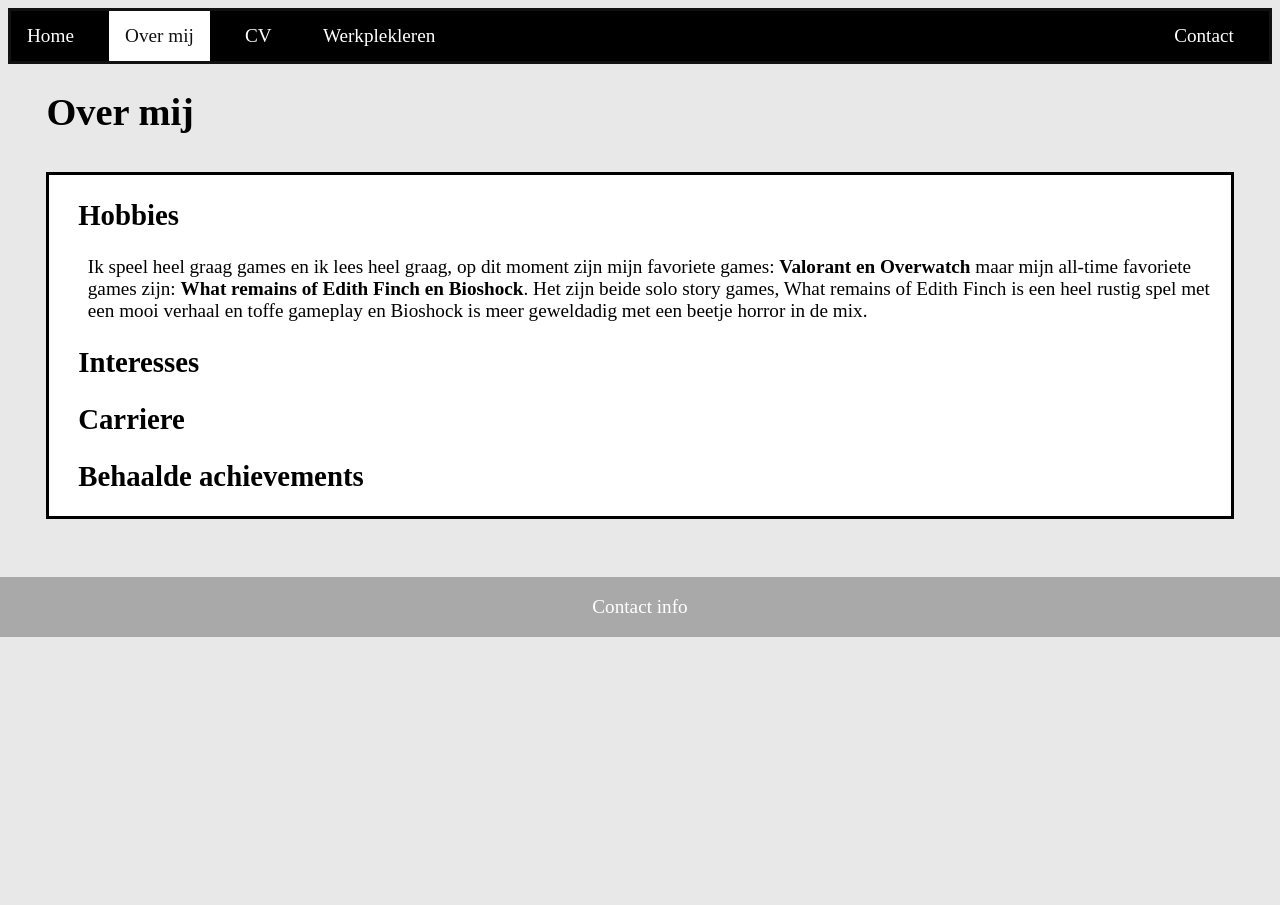
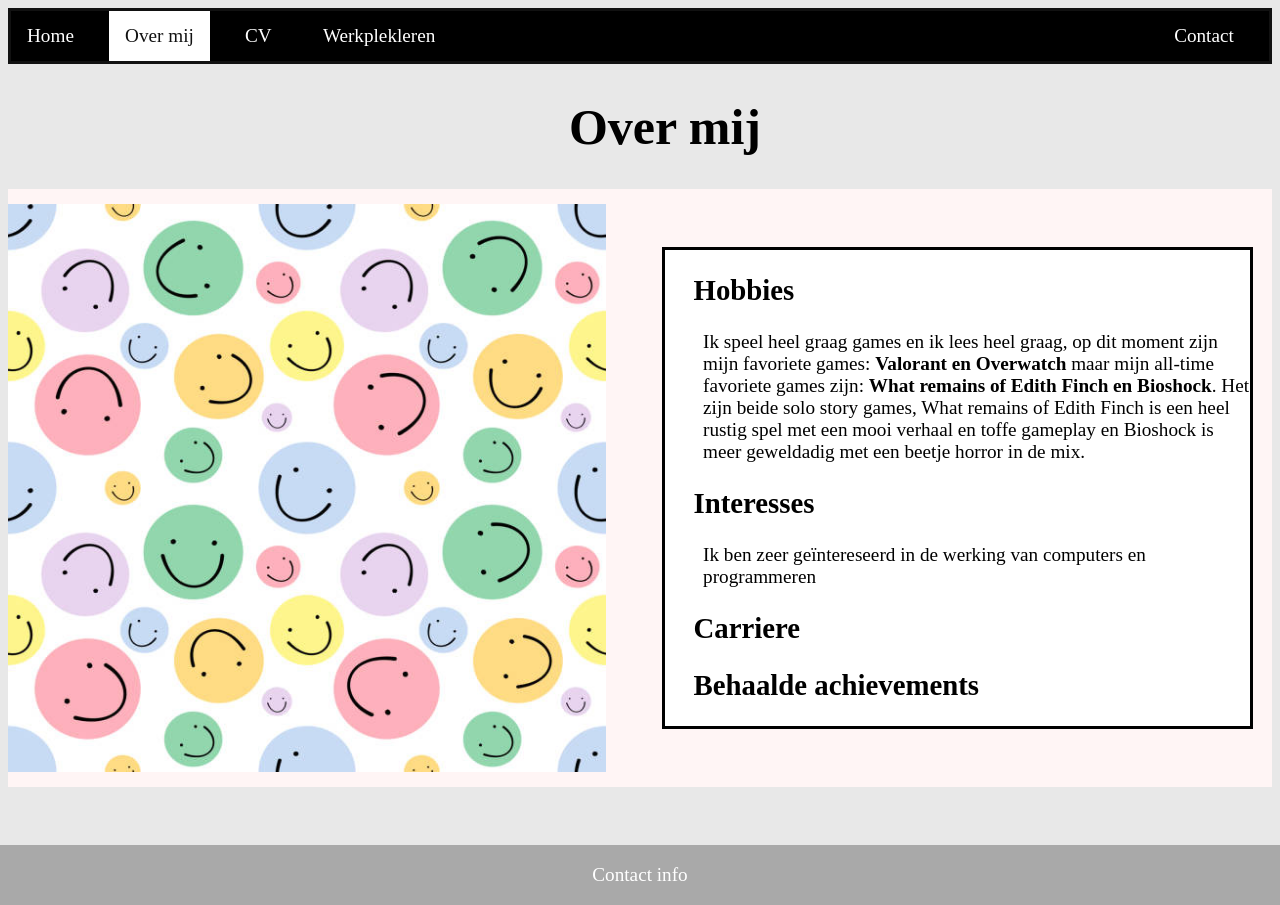
Before and after one commit to Jitse2003/Site, a plain HTML site: page Overmij.html in a window 1280 px wide. Before the commit the page ends 800 px from the top, so only its background shows below. Drawn offline with Linux system fonts and the light colour scheme.

Commit message:
Image toegevoegd in Over mij pagina en formaat aangepast naar een grid met columns.

```diff
--- a/Opmaak.css
+++ b/Opmaak.css
@@ -1,31 +1,34 @@
 
-
-
-body{
+body {
     max-width: 100%;
     font-size: 1.2em;
     background-color: rgba(211, 211, 211, 0.5);
 }
-main{
+
+main {
     margin-top: 2em;
     margin-left: 1em;
     margin-right: 1em;
 
 }
-article{
+
+article {
     border: black solid;
     margin-top: 2em;
     margin-left: 1em;
     margin-right: 1em;
     background-color: white;
 }
-article h1, h2{
+
+article h1, h2 {
     margin-left: 1em;
     margin-right: 1em;
 }
-article p{
+
+article p {
     margin-left: 2em;
 }
+
 .footer {
     margin-top: 3em;
     position: absolute;
@@ -35,16 +38,17 @@ article p{
     text-align: center;
     background-color: darkgrey;
 }
-h1{
+
+h1 {
     margin-left: 1em;
 }
+
 ul {
     list-style-type: none;
     margin: 0;
     padding: 0;
     overflow: hidden;
     background-color: black;
-;
     border: #111111 solid;
 }
 
@@ -64,18 +68,58 @@ li a {
 li a:hover {
     background-color: gray;
 }
-#hier{
+
+#hier {
     background-color: white;
     color: #111111;
 }
-#Picture_Smiley{
+
+#Picture_Smiley {
     width: 15%;
     margin-top: 1em;
     margin-left: 1em;
 }
-#h1home{
+
+#h1home {
     margin-left: 1em;
 }
-#contact{
+
+#contact {
     float: right;
 }
+
+#AboutMeH1 {
+    text-align: center;
+    font-size: 50px;
+}
+
+#AboutMeSmiley {
+    max-width: 100%;
+    max-height: 100%;
+    height: 95%;
+    width: 95%;
+}
+
+#AboutMeMain {
+    margin: 0 0;
+}
+#AboutMeMain article{
+    margin: 1em;
+}
+
+.container {
+    display: grid;
+    align-items: center;
+    grid-template-columns: 1fr 1fr;
+    column-gap: 5px;
+    background-color: rgba(255, 245, 245, 255);
+}
+
+@media screen and (max-width: 600px) {
+    #AboutMeSmiley {
+        display: none;
+    }
+    .container{
+        grid-template-columns: none;
+    }
+}
--- a/Overmij.html
+++ b/Overmij.html
@@ -19,18 +19,26 @@
         </ul>
     </nav>
 </header>
-<h1>Over mij</h1>
-<main>
-<article>
-    <h2>Hobbies</h2>
-    <p>Ik speel heel graag games en ik lees heel graag, op dit moment zijn mijn favoriete games: <strong> Valorant en Overwatch</strong>  maar mijn all-time favoriete games zijn: <strong>What remains of Edith Finch en Bioshock</strong>. Het zijn beide solo story games, What remains of Edith Finch is een heel rustig spel met een mooi verhaal en toffe gameplay en Bioshock is meer geweldadig met een beetje horror in de mix. </p>
-    <h2>Interesses</h2>
-    <h2>Carriere </h2>
-    <h2>Behaalde achievements</h2>
-</article>
+<h1 id="AboutMeH1">Over mij</h1>
 
-</main>
+<div class="container">
 
+    <img src="Smiley2.png" alt="Smiley" id="AboutMeSmiley">
+    <main id="AboutMeMain">
+        <article>
+            <h2>Hobbies</h2>
+            <p>Ik speel heel graag games en ik lees heel graag, op dit moment zijn mijn favoriete games: <strong>
+                Valorant en Overwatch</strong> maar mijn all-time favoriete games zijn: <strong>What remains of Edith
+                Finch en Bioshock</strong>. Het zijn beide solo story games, What remains of Edith Finch is een heel
+                rustig spel met een mooi verhaal en toffe gameplay en Bioshock is meer geweldadig met een beetje horror
+                in de mix. </p>
+            <h2>Interesses</h2>
+            <p>Ik ben zeer geïntereseerd in de werking van computers en programmeren  </p>
+            <h2>Carriere </h2>
+            <h2>Behaalde achievements</h2>
+        </article>
+    </main>
+</div>
 
 <footer class="footer">
     <p>Contact info</p>
```
Also changed, not shown: Smiley2.png (added).
